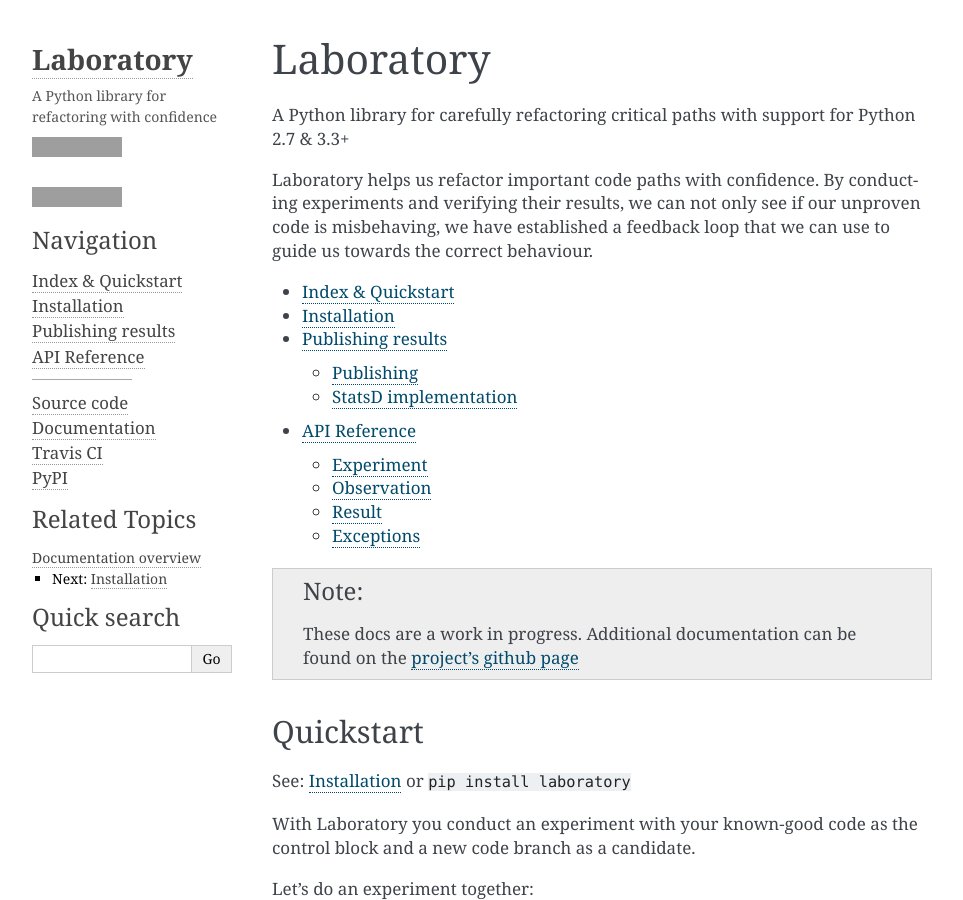
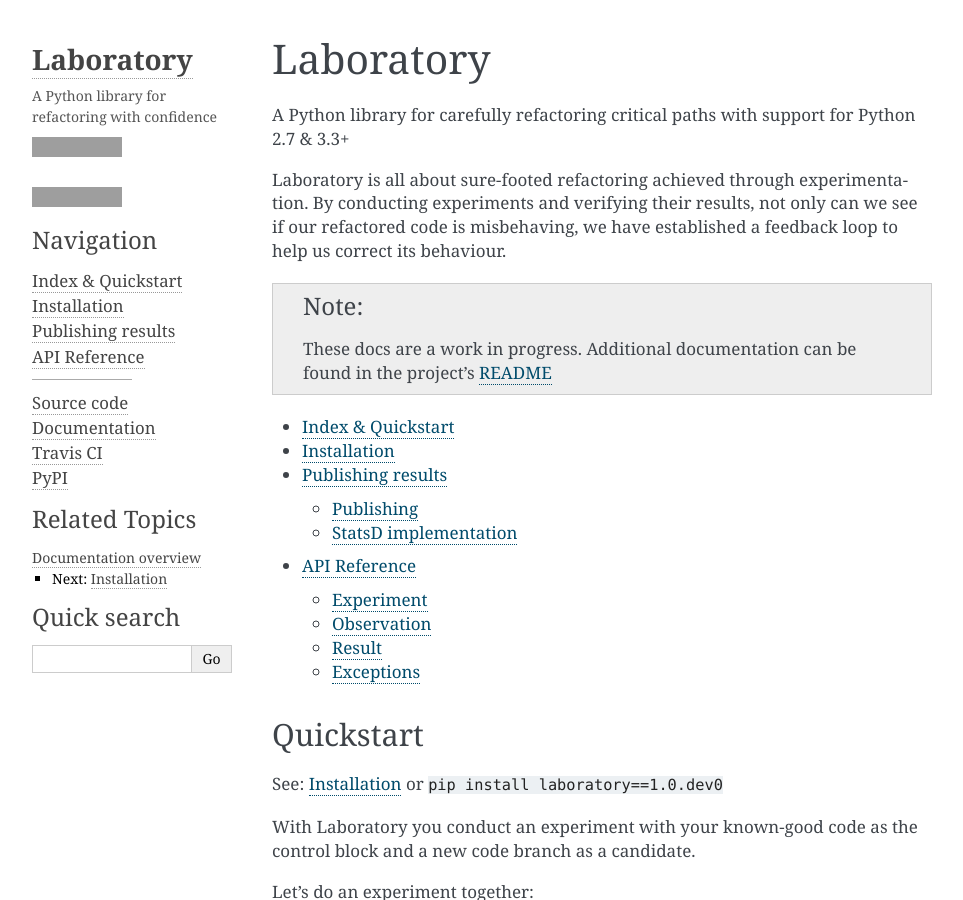
Before and after one commit to joealcorn/laboratory, a Sphinx documentation site: the page built from docs/index.rst, in a window 1280 px wide and 900 px high, cut to the strip 0-900 px from the top of the window. Shown: the whole strip, without its empty margins (148-1111 px from the left). Built offline with Sphinx 7.4.7, drawn with Linux system fonts in a browser that asks for light colours; grey boxes are pictures that could not be loaded.

Commit message:
Update setup.py and doc index

```diff
--- a/docs/index.rst
+++ b/docs/index.rst
@@ -8,9 +8,15 @@
 
 A Python library for carefully refactoring critical paths with support for Python 2.7 & 3.3+
 
-Laboratory helps us refactor important code paths with confidence. By conducting experiments
-and verifying their results, we can not only see if our unproven code is misbehaving, we have
-established a feedback loop that we can use to guide us towards the correct behaviour.
+Laboratory is all about sure-footed refactoring achieved through experimentation. By conducting
+experiments and verifying their results, not only can we see if our refactored code is
+misbehaving, we have established a feedback loop to help us correct its behaviour.
+
+
+.. note:: These docs are a work in progress. Additional documentation can be found in the
+          project's `README <https://github.com/joealcorn/laboratory#laboratory->`_
+
+
 
 .. toctree::
    :maxdepth: 2
@@ -20,17 +26,12 @@
    publishing
    reference
 
-
-.. note:: These docs are a work in progress. Additional documentation can be found on the
-          `project's github page <https://github.com/joealcorn/laboratory>`_
-
-
 .. _quickstart:
 
 Quickstart
 ----------
 
-See: :ref:`installation` or ``pip install laboratory``
+See: :ref:`installation` or ``pip install laboratory==1.0.dev0``
 
 
 With Laboratory you conduct an experiment with your known-good code as the
```
Also changed, not shown: setup.py (+6 -4 lines).
